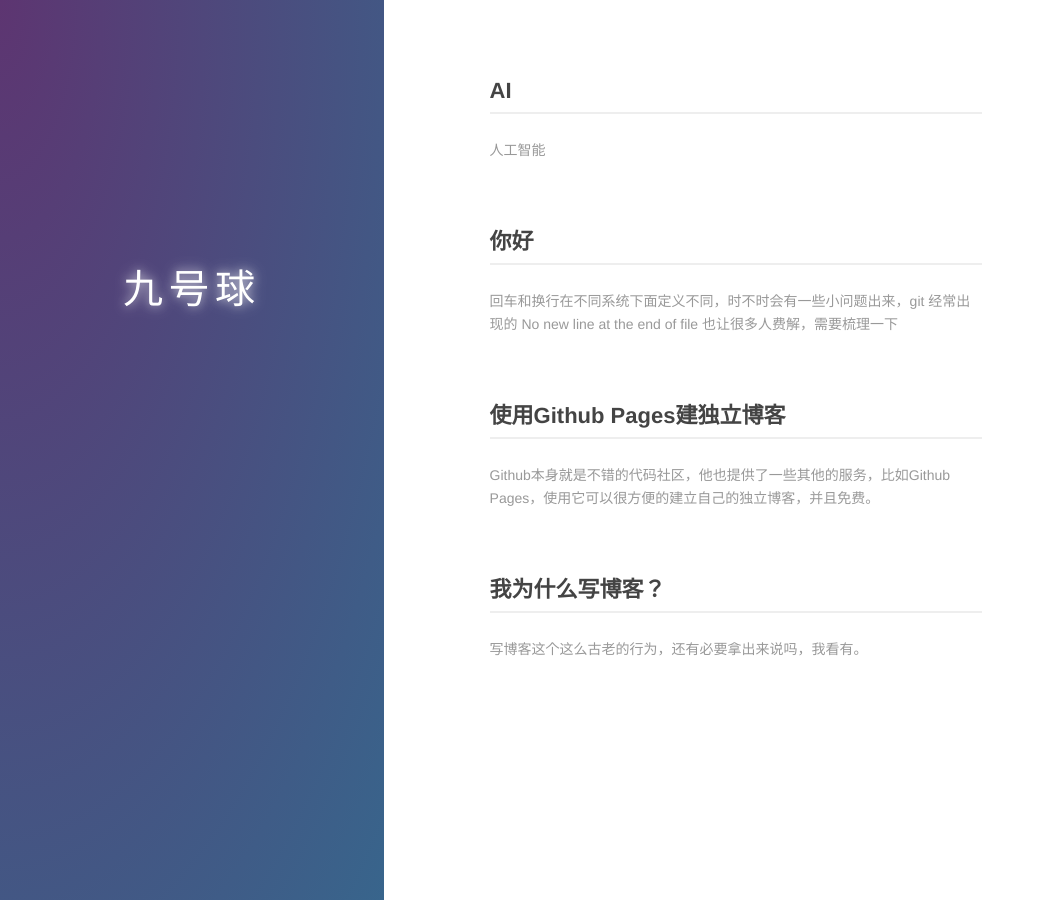
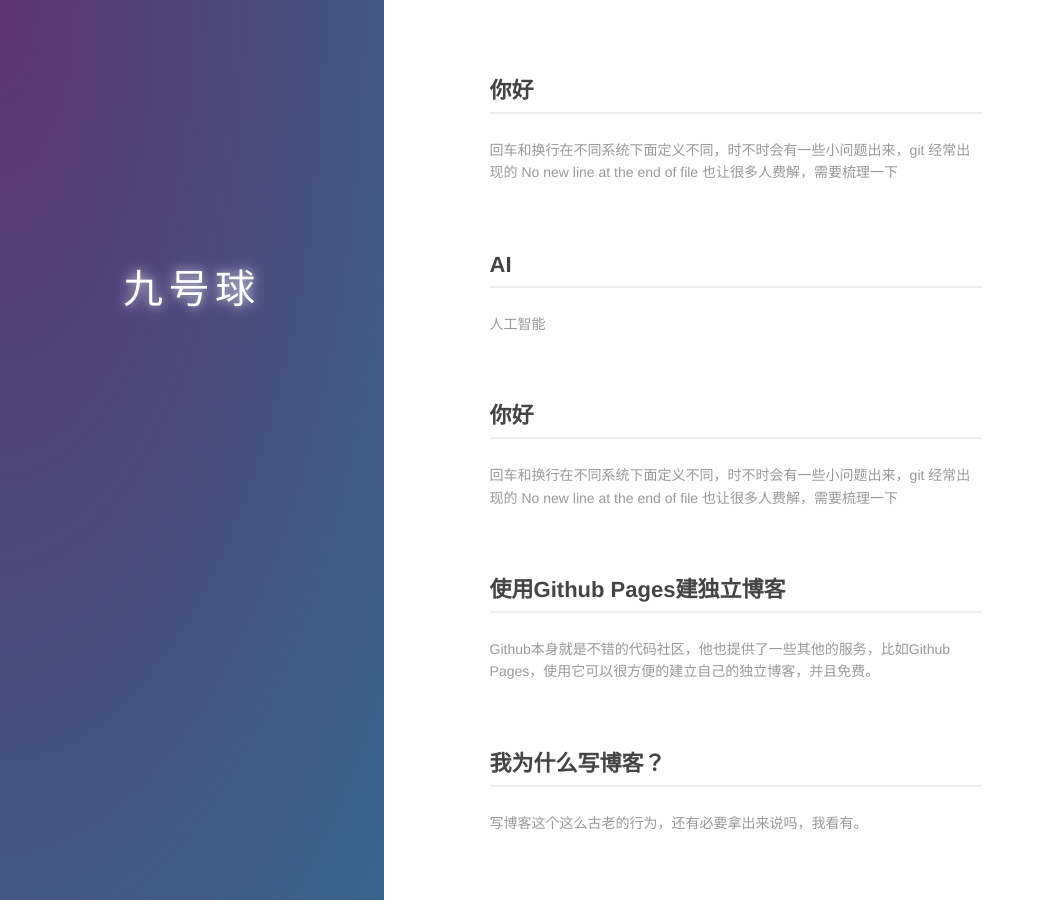
Before and after one commit to NineBall9/NineBall9.github.io, a Jekyll site: the page built from index.md, in a window 1280 px wide. Shown: the whole page, without its empty margins (0-1045 px from the left). Built offline with Jekyll 4.4.1, drawn with Linux system fonts in a browser that asks for light colours.

Commit message:
Update 2017-10-29-tensorflow-gpu-install.md

```diff
--- a/_posts/2017-10-29-tensorflow-gpu-install.md
+++ b/_posts/2017-10-29-tensorflow-gpu-install.md
@@ -1,3 +1,10 @@
+---
+layout: post
+title: 你好
+description: 回车和换行在不同系统下面定义不同，时不时会有一些小问题出来，git 经常出现的 No new line at the end of file 也让很多人费解，需要梳理一下
+category: blog
+---
+
 #win10+python3.5+tensorflow-gpu-1.2.0安装
 
 ##1、安装前准备
```
